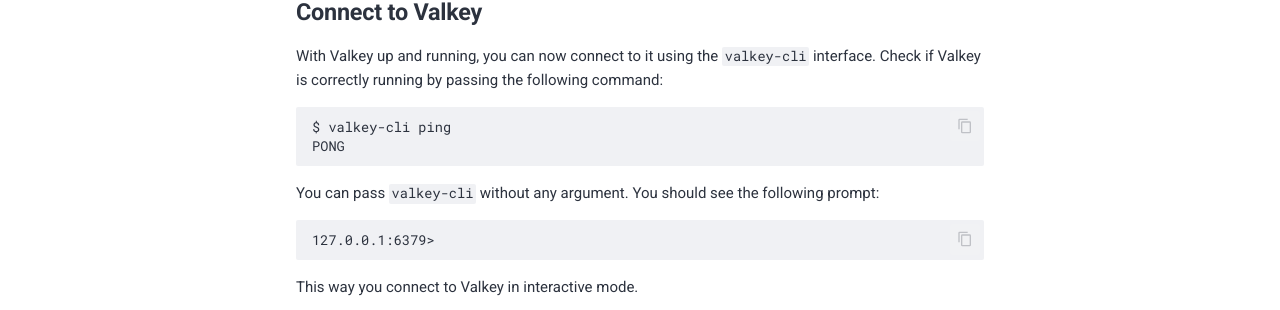
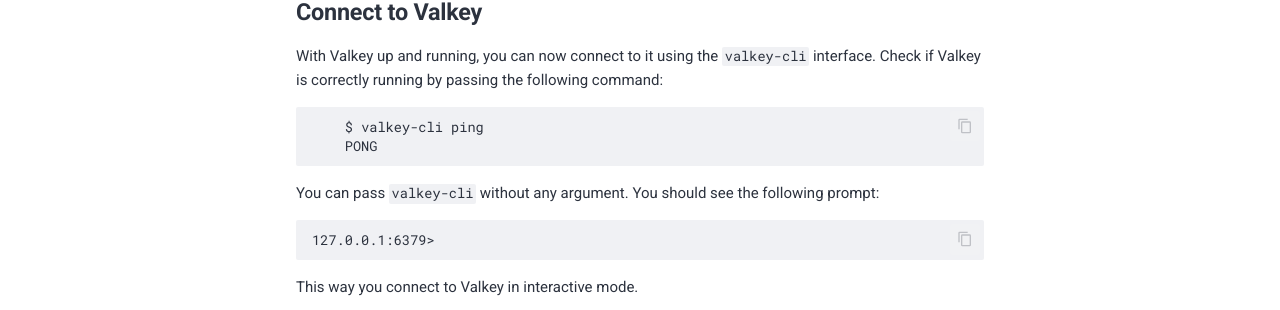
Before and after one commit to percona/percona-valkey-doc, an MkDocs documentation site: the page built from docs/installation.md, in a window 1280 px wide and 900 px high, scrolled down 1149 px. Shown: the part 497-807 px from the top of the window. Built offline with MkDocs 1.6.1 and Material for MkDocs 9.7.7, drawn with Linux system fonts in a browser that asks for light colours; nearby versions of some CDN libraries; some web fonts are replaced; comment, search, counter and statistics services are not loaded.

Commit message:
first commit

````diff
--- a/docs/installation.md
+++ b/docs/installation.md
@@ -95,9 +95,9 @@ The packages are available for both x86_64 and ARM64 architectures for the follo
 
 With Valkey up and running, you can now connect to it using the `valkey-cli` interface. Check if Valkey is correctly running by passing the following command:
 
-```{.bash data-prompt="$"}
-$ valkey-cli ping
-PONG
+```bash
+    $ valkey-cli ping
+    PONG
 ```
 
 You can pass `valkey-cli` without any argument. You should see the following prompt:
````
Also changed, not shown: docs/migration.md (line endings or trailing spaces).
